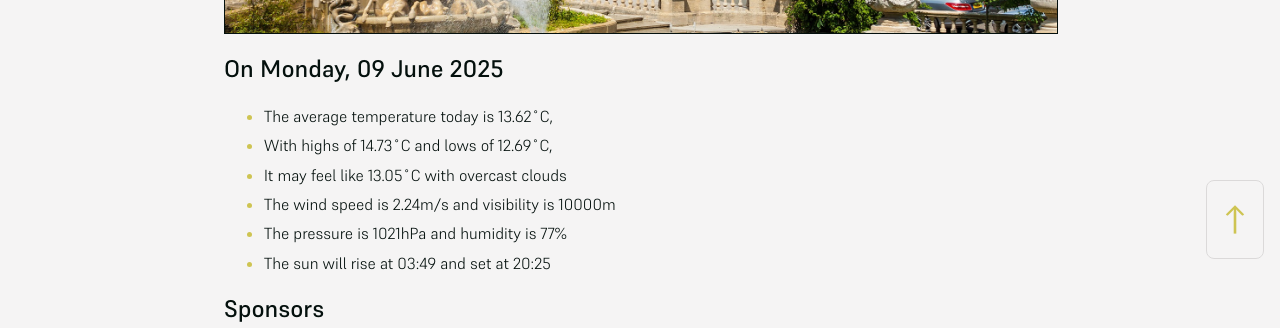
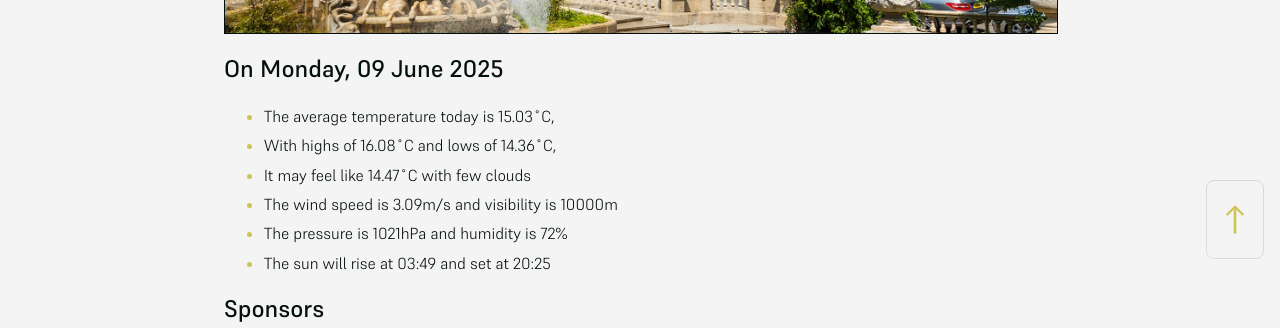
Before and after one commit to mat-0/cheltenham-open-data, a Jekyll site: the page built from index.md, in a window 1280 px wide. Shown: the part 625-953 px from the top of the page. Built offline with Jekyll 4.4.1, drawn with Linux system fonts in a browser that asks for light colours.

Commit message:
Updated 2025-06-09 07:58:05

```diff
--- a/index.md
+++ b/index.md
@@ -10,11 +10,11 @@ seo: Menu
 <!-- weather_marker starts -->
 ## On Monday, 09 June 2025
 
-- The average temperature today is 13.62˚C,
-- With highs of 14.73˚C and lows of 12.69˚C,
-- It may feel like 13.05˚C with overcast clouds
-- The wind speed is 2.24m/s and visibility is 10000m
-- The pressure is 1021hPa and humidity is 77%
+- The average temperature today is 15.03˚C,
+- With highs of 16.08˚C and lows of 14.36˚C,
+- It may feel like 14.47˚C with few clouds
+- The wind speed is 3.09m/s and visibility is 10000m
+- The pressure is 1021hPa and humidity is 72%
 - The sun will rise at 03:49 and set at 20:25
 
 <!-- weather_marker ends -->
```
Also changed, not shown: _data/flood.json (+4 -4 lines), _pages/fix-my-street.md (+2 -2 lines), _pages/news.md (+5 -5 lines).
